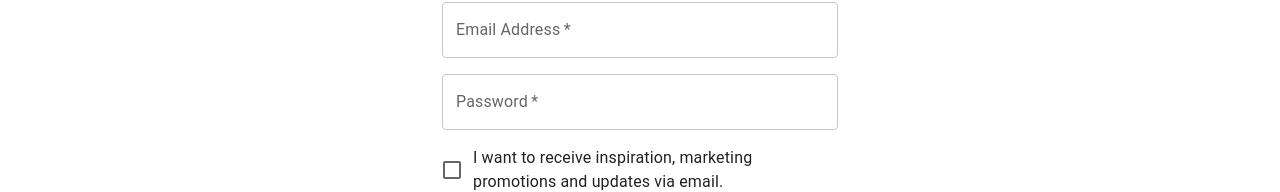
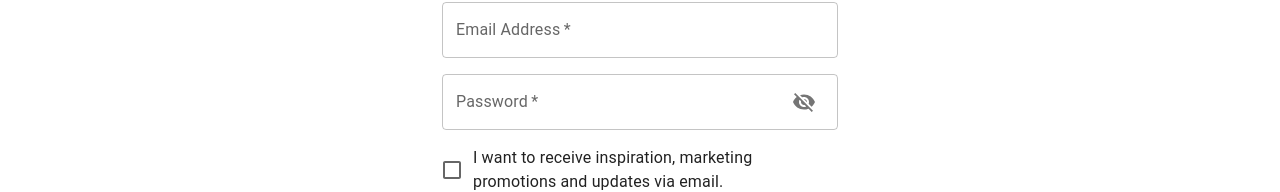
Before and after one commit to Harsh244007/Media-Platform, a React (Create React App) app: page /signup in a window 1280 px wide. Shown: the part 311-503 px from the top of the page. Built offline with nearby package versions, Linux system fonts and the light colour scheme.

Commit message:
* updated show password.

```diff
--- a/src/components/Login/login.jsx
+++ b/src/components/Login/login.jsx
@@ -13,10 +13,18 @@ import Typography from '@mui/material/Typography';
 import { createTheme, ThemeProvider } from '@mui/material/styles';
 import { Link } from 'react-router-dom';
 import Copyright from '../Common/copyright';
+import { IconButton, InputAdornment } from '@mui/material';
+import { Visibility, VisibilityOff } from '@mui/icons-material';
 
 const theme = createTheme();
 
 const Login=()=> {
+
+  const [showPassword, setShowPassword] = React.useState(false);
+
+  const handleClickShowPassword = () => setShowPassword(!showPassword);
+  const handleMouseDownPassword = () => setShowPassword(!showPassword)
+
   const handleSubmit = (event) => {
     event.preventDefault();
     const data = new FormData(event.currentTarget);
@@ -77,9 +85,22 @@ const Login=()=> {
                 fullWidth
                 name="password"
                 label="Password"
-                type="password"
+                type={showPassword ?"text":"password"}
                 id="password"
                 autoComplete="current-password"
+                InputProps={{
+                  endAdornment: (
+                    <InputAdornment position="end">
+                      <IconButton
+                        aria-label="toggle password visibility"
+                        onClick={handleClickShowPassword}
+                        onMouseDown={handleMouseDownPassword}
+                      >
+                        {showPassword ? <Visibility /> : <VisibilityOff />}
+                      </IconButton>
+                    </InputAdornment>
+                  )
+                }}
               />
               <FormControlLabel
                 control={<Checkbox value="remember" color="primary" />}
--- a/src/components/Signup/signup.jsx
+++ b/src/components/Signup/signup.jsx
@@ -1,28 +1,35 @@
-import * as React from 'react';
-import Avatar from '@mui/material/Avatar';
-import Button from '@mui/material/Button';
-import CssBaseline from '@mui/material/CssBaseline';
-import TextField from '@mui/material/TextField';
-import FormControlLabel from '@mui/material/FormControlLabel';
-import Checkbox from '@mui/material/Checkbox';
-import Grid from '@mui/material/Grid';
-import Box from '@mui/material/Box';
-import LockOutlinedIcon from '@mui/icons-material/LockOutlined';
-import Typography from '@mui/material/Typography';
-import Container from '@mui/material/Container';
-import { createTheme, ThemeProvider } from '@mui/material/styles';
-import { Link } from 'react-router-dom';
-import Copyright from '../Common/copyright';
+import * as React from "react";
+import Avatar from "@mui/material/Avatar";
+import Button from "@mui/material/Button";
+import CssBaseline from "@mui/material/CssBaseline";
+import TextField from "@mui/material/TextField";
+import FormControlLabel from "@mui/material/FormControlLabel";
+import Checkbox from "@mui/material/Checkbox";
+import Grid from "@mui/material/Grid";
+import Box from "@mui/material/Box";
+import LockOutlinedIcon from "@mui/icons-material/LockOutlined";
+import Typography from "@mui/material/Typography";
+import Container from "@mui/material/Container";
+import { createTheme, ThemeProvider } from "@mui/material/styles";
+import { Link } from "react-router-dom";
+import Copyright from "../Common/copyright";
+import { Visibility, VisibilityOff } from "@mui/icons-material";
+import { IconButton, InputAdornment } from "@mui/material";
 
 const theme = createTheme();
 
-const Signup=()=> {
+const Signup = () => {
+  const [showPassword, setShowPassword] = React.useState(false);
+
+  const handleClickShowPassword = () => setShowPassword(!showPassword);
+  const handleMouseDownPassword = () => setShowPassword(!showPassword)
+
   const handleSubmit = (event) => {
     event.preventDefault();
     const data = new FormData(event.currentTarget);
     console.log({
-      email: data.get('email'),
-      password: data.get('password'),
+      email: data.get("email"),
+      password: data.get("password"),
     });
   };
 
@@ -33,12 +40,12 @@ const Signup=()=> {
         <Box
           sx={{
             marginTop: 8,
-            display: 'flex',
-            flexDirection: 'column',
-            alignItems: 'center',
+            display: "flex",
+            flexDirection: "column",
+            alignItems: "center",
           }}
         >
-          <Avatar sx={{ m: 1, bgcolor: 'secondary.main' }}>
+          <Avatar sx={{ m: 1, bgcolor: "secondary.main" }}>
             <LockOutlinedIcon />
           </Avatar>
           <Typography component="h1" variant="h5">
@@ -47,67 +54,40 @@ const Signup=()=> {
           <Box component="form" noValidate onSubmit={handleSubmit} sx={{ mt: 3 }}>
             <Grid container spacing={2}>
               <Grid item xs={12} sm={6}>
-                <TextField
-                  autoComplete="given-name"
-                  name="firstName"
-                  required
-                  fullWidth
-                  id="firstName"
-                  label="First Name"
-                  autoFocus
-                />
+                <TextField autoComplete="given-name" name="firstName" required fullWidth id="firstName" label="First Name" autoFocus />
               </Grid>
               <Grid item xs={12} sm={6}>
-                <TextField
-                  required
-                  fullWidth
-                  id="lastName"
-                  label="Last Name"
-                  name="lastName"
-                  autoComplete="family-name"
-                />
+                <TextField required fullWidth id="lastName" label="Last Name" name="lastName" autoComplete="family-name" />
               </Grid>
               <Grid item xs={12}>
-                <TextField
-                  required
-                  fullWidth
-                  id="email"
-                  label="Email Address"
-                  name="email"
-                  autoComplete="email"
-                />
+                <TextField required fullWidth id="email" label="Email Address" name="email" autoComplete="email" />
               </Grid>
               <Grid item xs={12}>
-                <TextField
-                  required
-                  fullWidth
-                  name="password"
-                  label="Password"
-                  type="password"
-                  id="password"
-                  autoComplete="new-password"
-                />
+                <TextField required fullWidth name="password" label="Password" type={showPassword ?"text":"password"} id="password" autoComplete="new-password"
+                 InputProps={{
+                  endAdornment: (
+                    <InputAdornment position="end">
+                      <IconButton
+                        aria-label="toggle password visibility"
+                        onClick={handleClickShowPassword}
+                        onMouseDown={handleMouseDownPassword}
+                      >
+                        {showPassword ? <Visibility /> : <VisibilityOff />}
+                      </IconButton>
+                    </InputAdornment>
+                  )
+                }} />
               </Grid>
               <Grid item xs={12}>
-                <FormControlLabel
-                  control={<Checkbox value="allowExtraEmails" color="primary" />}
-                  label="I want to receive inspiration, marketing promotions and updates via email."
-                />
+                <FormControlLabel control={<Checkbox value="allowExtraEmails" color="primary" />} label="I want to receive inspiration, marketing promotions and updates via email." />
               </Grid>
             </Grid>
-            <Button
-              type="submit"
-              fullWidth
-              variant="contained"
-              sx={{ mt: 3, mb: 2 }}
-            >
+            <Button type="submit" fullWidth variant="contained" sx={{ mt: 3, mb: 2 }}>
               Sign Up
             </Button>
             <Grid container justifyContent="flex-end">
               <Grid item>
-                <Link to="/login">
-                  Already have an account? Sign in
-                </Link>
+                <Link to="/login">Already have an account? Sign in</Link>
               </Grid>
             </Grid>
           </Box>
@@ -116,5 +96,5 @@ const Signup=()=> {
       </Container>
     </ThemeProvider>
   );
-}
-export default Signup
+};
+export default Signup;
```
